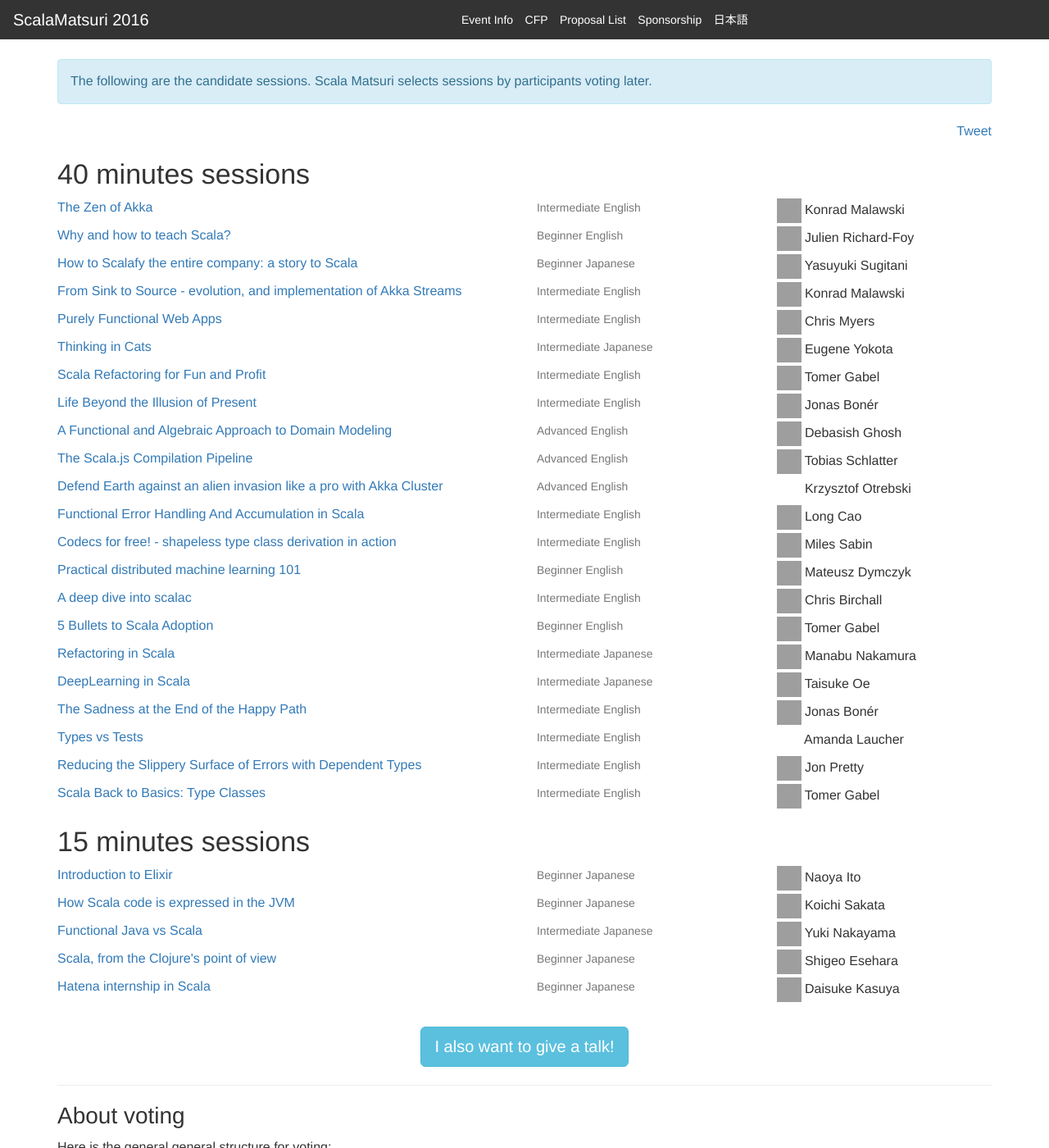
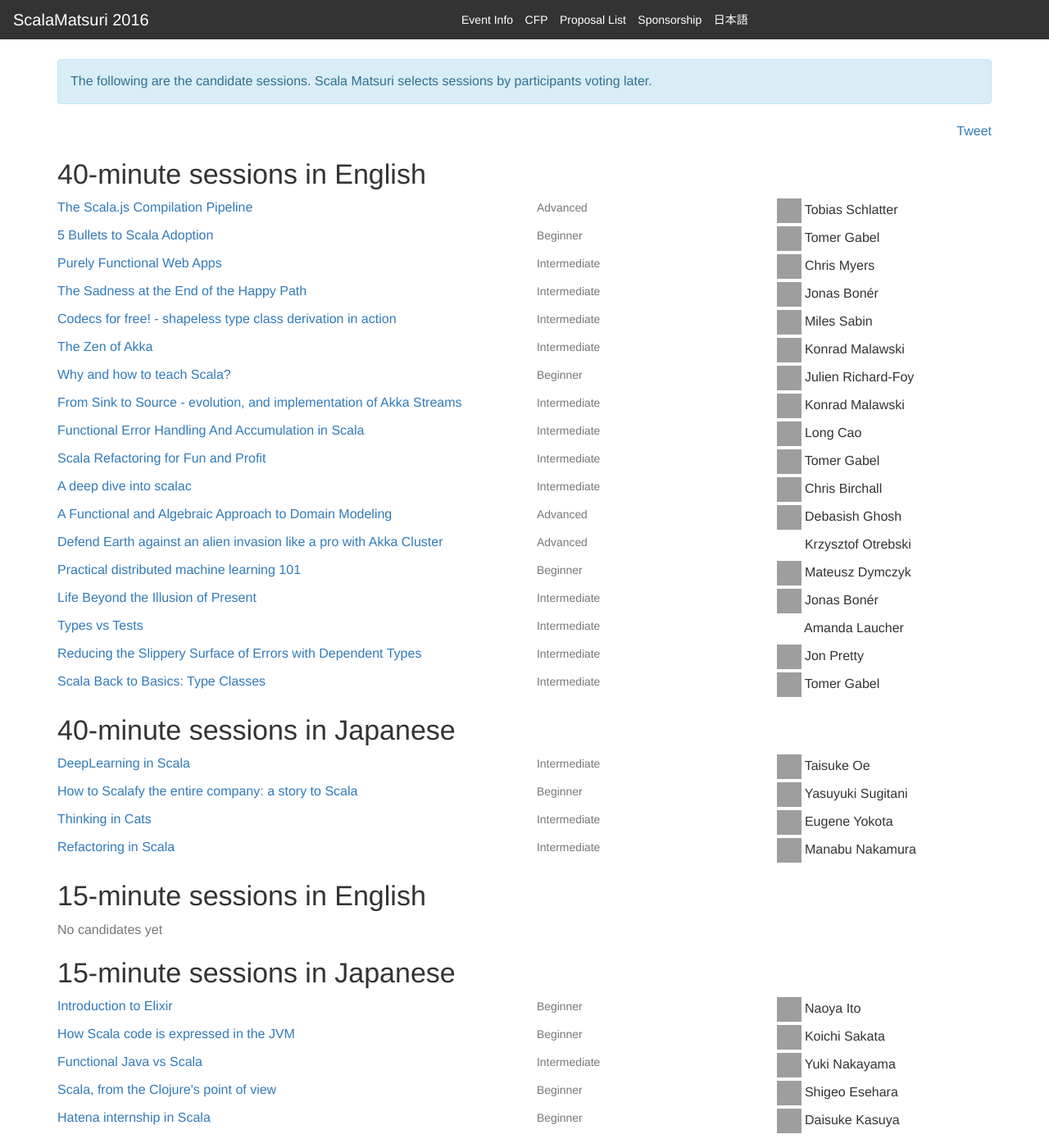
Before and after one commit to scalajp/2016.scalamatsuri.org, a Jekyll site: the page built from en/candidates/index.html, in a window 1280 px wide and 1400 px high, cut to the strip 0-1400 px from the top of the window. Shown: the whole strip at 82% size. Built offline with Jekyll 4.4.1, drawn with Linux system fonts in a browser that asks for light colours; nearby versions of some CDN libraries; comment, search, counter and statistics services are not loaded; grey boxes are pictures that could not be loaded.

Commit message:
Fixes #125 言語別にグループ分けする

```diff
--- a/en/candidates/element.html
+++ b/en/candidates/element.html
@@ -11,11 +11,6 @@
       {% when "Intermediate" %} Intermediate
       {% when "Advanced" %} Advanced
       {% endcase %}
-
-      {% case include.candidate.language %}
-      {% when "Japanese" %} Japanese
-      {% when "English" %} English
-      {% endcase %}
   </small>
   </div>
   <div class="col-sm-3">
--- a/en/candidates/index.html
+++ b/en/candidates/index.html
@@ -14,33 +14,59 @@ layout: default_en
   data-hashtags="ScalaMatsuri">Tweet</a>
 </div>
 
-<h2>40 minutes sessions</h2>
+<h2>40-minute sessions in English</h2>
 <div class="shuffle">
-{% assign has40 = false %}
+{% assign has_40en = false %}
 {% for candidate in site.candidates_en %}
-  {% if candidate.length == 40 %}
+  {% if candidate.length == 40 and candidate.language == "English" %}
     {% include_relative element.html candidate=candidate %}
-    {% assign has40 = true %}
+    {% assign has_40en = true %}
   {% endif %}
 {% endfor %}
 </div>
-
-{% unless has40 %}
+{% unless has_40en %}
   <div class="text-muted">No candidates yet</div>
 {% endunless %}
 
-<h2>15 minutes sessions</h2>
+<h2>40-minute sessions in Japanese</h2>
 <div class="shuffle">
-{% assign has15 = false %}
+{% assign has_40ja = false %}
 {% for candidate in site.candidates_en %}
-  {% if candidate.length == 15 %}
+  {% if candidate.length == 40 and candidate.language != "English" %}
     {% include_relative element.html candidate=candidate %}
-    {% assign has15 = true %}
+    {% assign has_40ja = true %}
   {% endif %}
 {% endfor %}
 </div>
+{% unless has_40ja %}
+  <div class="text-muted">No candidates yet</div>
+{% endunless %}
 
-{% unless has15 %}
+<h2>15-minute sessions in English</h2>
+<div class="shuffle">
+{% assign has15_en = false %}
+{% for candidate in site.candidates_en %}
+  {% if candidate.length == 15 and candidate.language == "English" %}
+    {% include_relative element.html candidate=candidate %}
+    {% assign has15_en = true %}
+  {% endif %}
+{% endfor %}
+</div>
+{% unless has15_en %}
+  <div class="text-muted">No candidates yet</div>
+{% endunless %}
+
+<h2>15-minute sessions in Japanese</h2>
+<div class="shuffle">
+{% assign has15_ja = false %}
+{% for candidate in site.candidates_en %}
+  {% if candidate.length == 15 and candidate.language != "English" %}
+    {% include_relative element.html candidate=candidate %}
+    {% assign has15_ja = true %}
+  {% endif %}
+{% endfor %}
+</div>
+{% unless has15_ja %}
   <div class="text-muted">No candidates yet</div>
 {% endunless %}
 
--- a/ja/candidates/element.html
+++ b/ja/candidates/element.html
@@ -11,11 +11,6 @@
       {% when "Intermediate" %} 中級者向け
       {% when "Advanced" %} 上級者向け
       {% endcase %}
-
-      {% case include.candidate.language %}
-      {% when "Japanese" %} 日本語
-      {% when "English" %} 英語
-      {% endcase %}
   </small>
   </div>
   <div class="col-sm-3">
```
Also changed, not shown: ja/candidates/index.html (+37 -11 lines).
